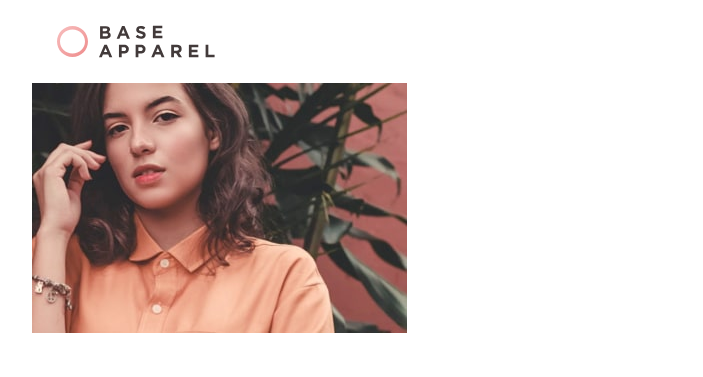
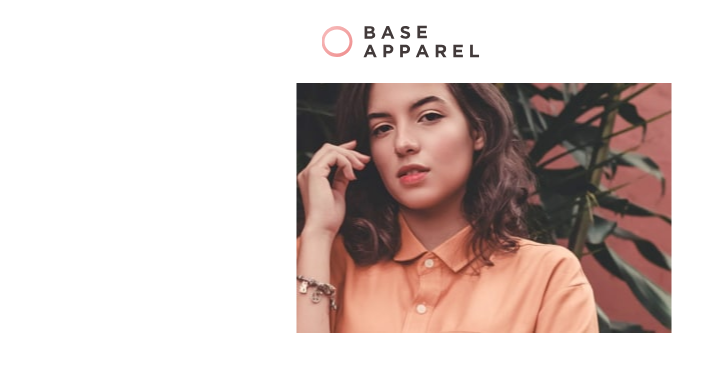
Before and after one commit to koniuszko/Base-apparel-coming-soon, a plain HTML site: page index.html in a window 1280 px wide. Shown: the top 377 px of the page, without its empty margins (156-859 px from the left). Drawn offline with Linux system fonts and the light colour scheme.

Commit message:
safari fix

```diff
--- a/style.css
+++ b/style.css
@@ -6,14 +6,14 @@
 }
 
 body {
+    /* position: relative; */
     width: 375px;
 }
 
 .wrapper {
-    position: relative;
-    top: 50%;
+    position: absolute;
     left: 50%;
-    transform: translateY(-50%, -50%);
+    transform: translateX(-50%);
     width: 375px;
 }
 
```
Also changed, not shown: index.html (+0 -2 lines).
